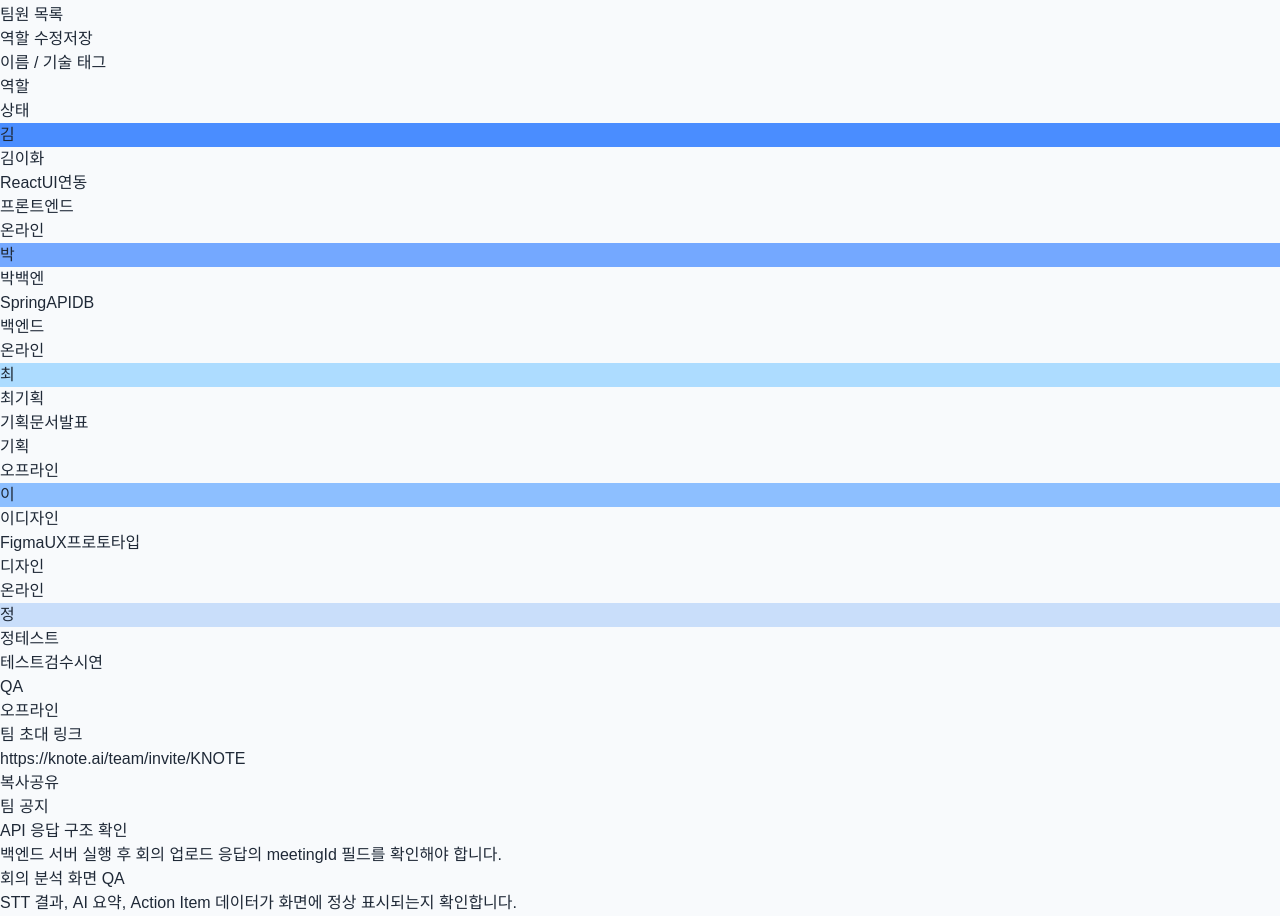
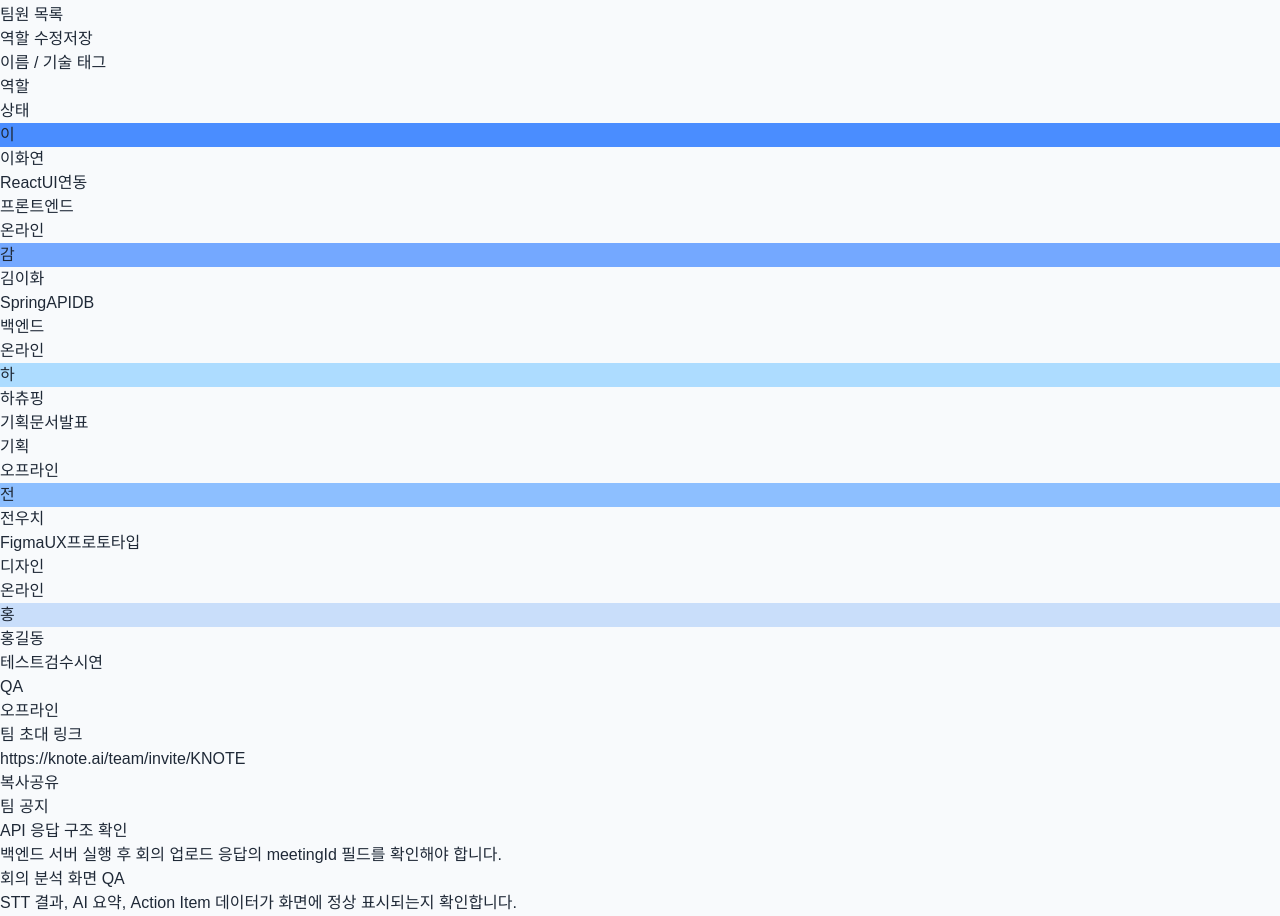
Before and after one commit to ALLISWELL-Lab/aiw-knote-FE, a React (Vite) app in the folder knote/: page /team in a window 1280 px wide. Shown: the part 880-1796 px from the top of the page. Built offline with nearby package versions, Linux system fonts and the light colour scheme; a web font is replaced by a local one.

Commit message:
프론트엔드 팀 멤버 관련  수정

```diff
--- a/knote/src/pages/Team.jsx
+++ b/knote/src/pages/Team.jsx
@@ -188,8 +188,8 @@ function Team() {
             </div>
 
             <MemberRow
-              initial="김"
-              name="김이화"
+              initial="이"
+              name="이화연"
               role="프론트엔드"
               status="온라인"
               color="#4A8DFF"
@@ -197,8 +197,8 @@ function Team() {
             />
 
             <MemberRow
-              initial="박"
-              name="박백엔"
+              initial="감"
+              name="김이화"
               role="백엔드"
               status="온라인"
               color="#74A8FF"
@@ -206,8 +206,8 @@ function Team() {
             />
 
             <MemberRow
-              initial="최"
-              name="최기획"
+              initial="하"
+              name="하츄핑"
               role="기획"
               status="오프라인"
               color="#ADDCFF"
@@ -215,8 +215,8 @@ function Team() {
             />
 
             <MemberRow
-              initial="이"
-              name="이디자인"
+              initial="전"
+              name="전우치"
               role="디자인"
               status="온라인"
               color="#8DBFFF"
@@ -224,8 +224,8 @@ function Team() {
             />
 
             <MemberRow
-              initial="정"
-              name="정테스트"
+              initial="홍"
+              name="홍길동"
               role="QA"
               status="오프라인"
               color="#C9DEFA"
```
